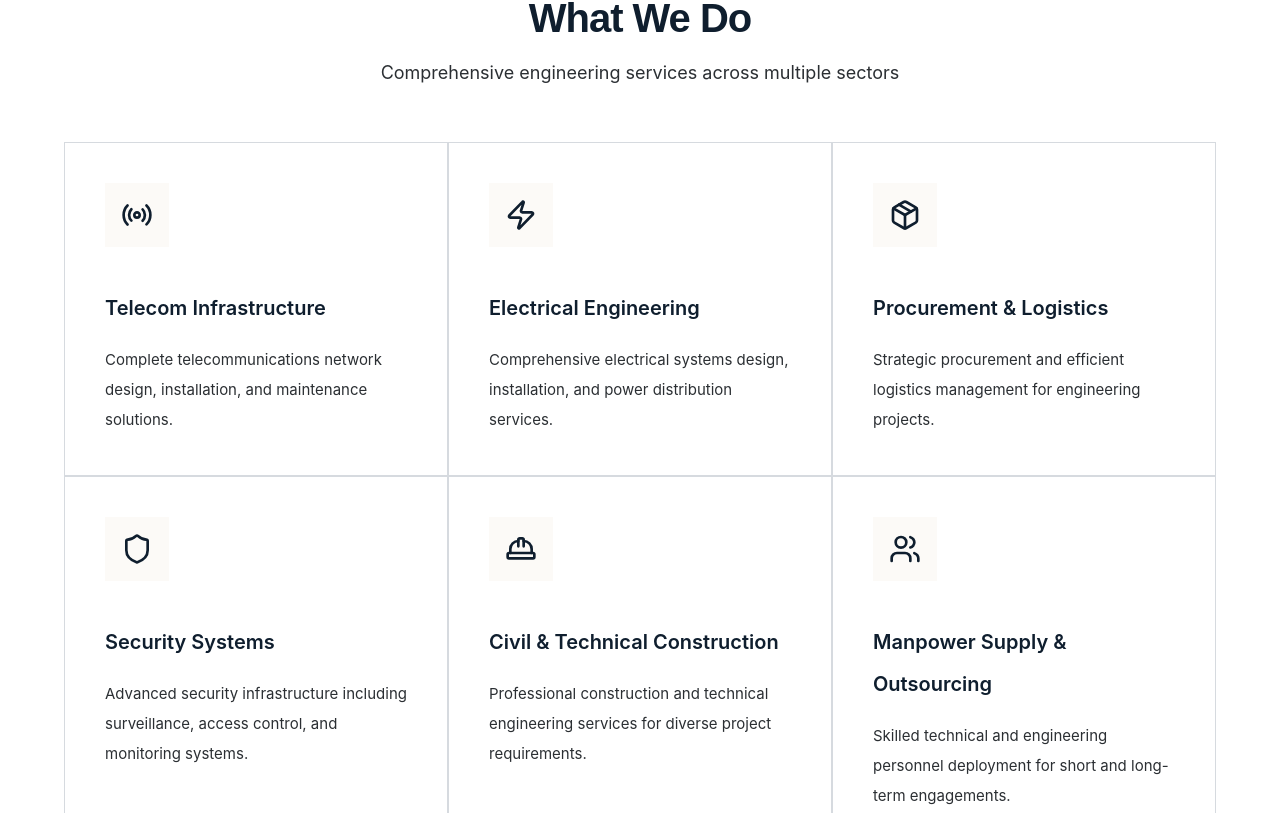
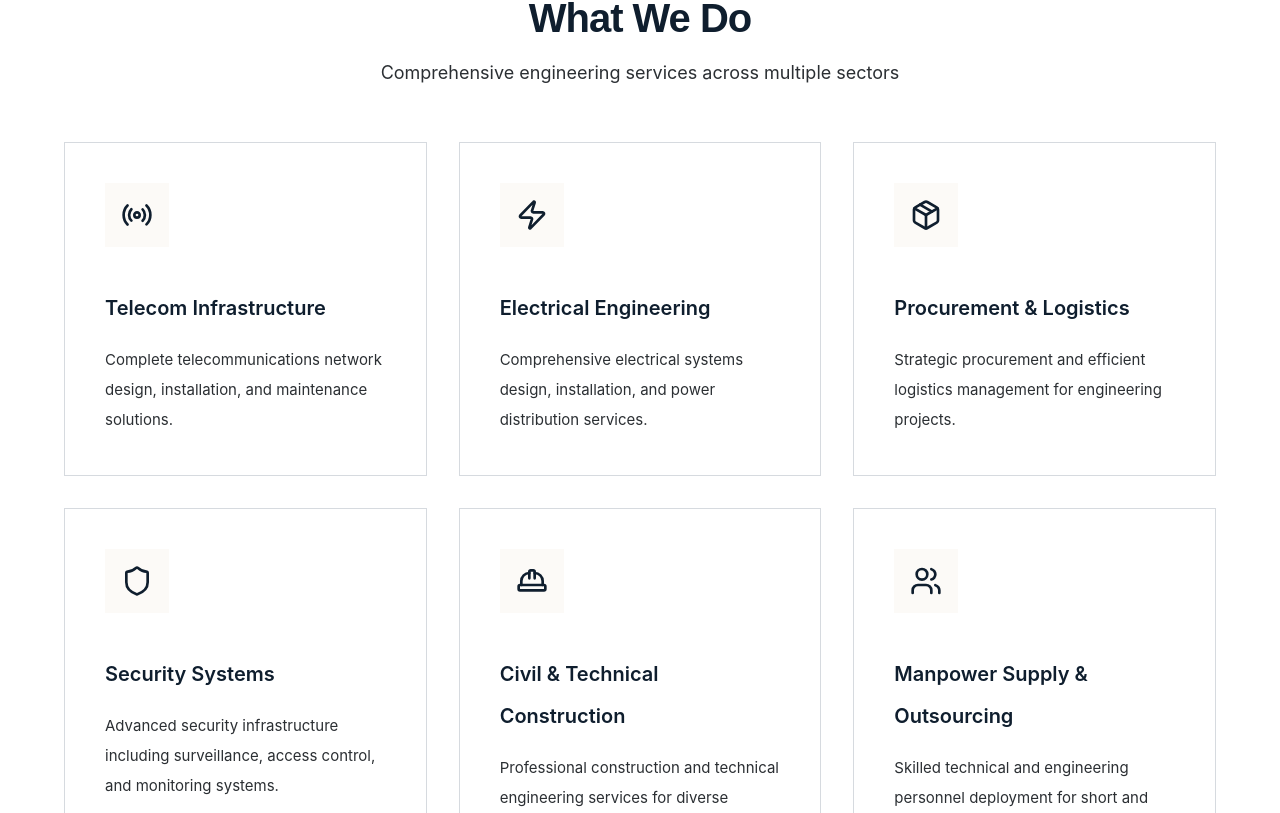
Before and after one commit to Timmydrax/glemac, a React (Vite) app: page / in a window 1280 px wide. Shown: the part 2467-3280 px from the top of the page. Built offline with nearby package versions, Linux system fonts and the light colour scheme.

Commit message:
STYLE: Added some whitespacing

```diff
--- a/src/components/Services.tsx
+++ b/src/components/Services.tsx
@@ -213,7 +213,7 @@
         </motion.div>
 
         {/* 3×2 Grid */}
-        <div className="grid grid-cols-1 sm:grid-cols-2 lg:grid-cols-3 gap-0">
+        <div className="grid grid-cols-1 sm:grid-cols-2 lg:grid-cols-3 gap-8">
           {services.map((service, i) => (
             <motion.div
               key={service.title}
```
